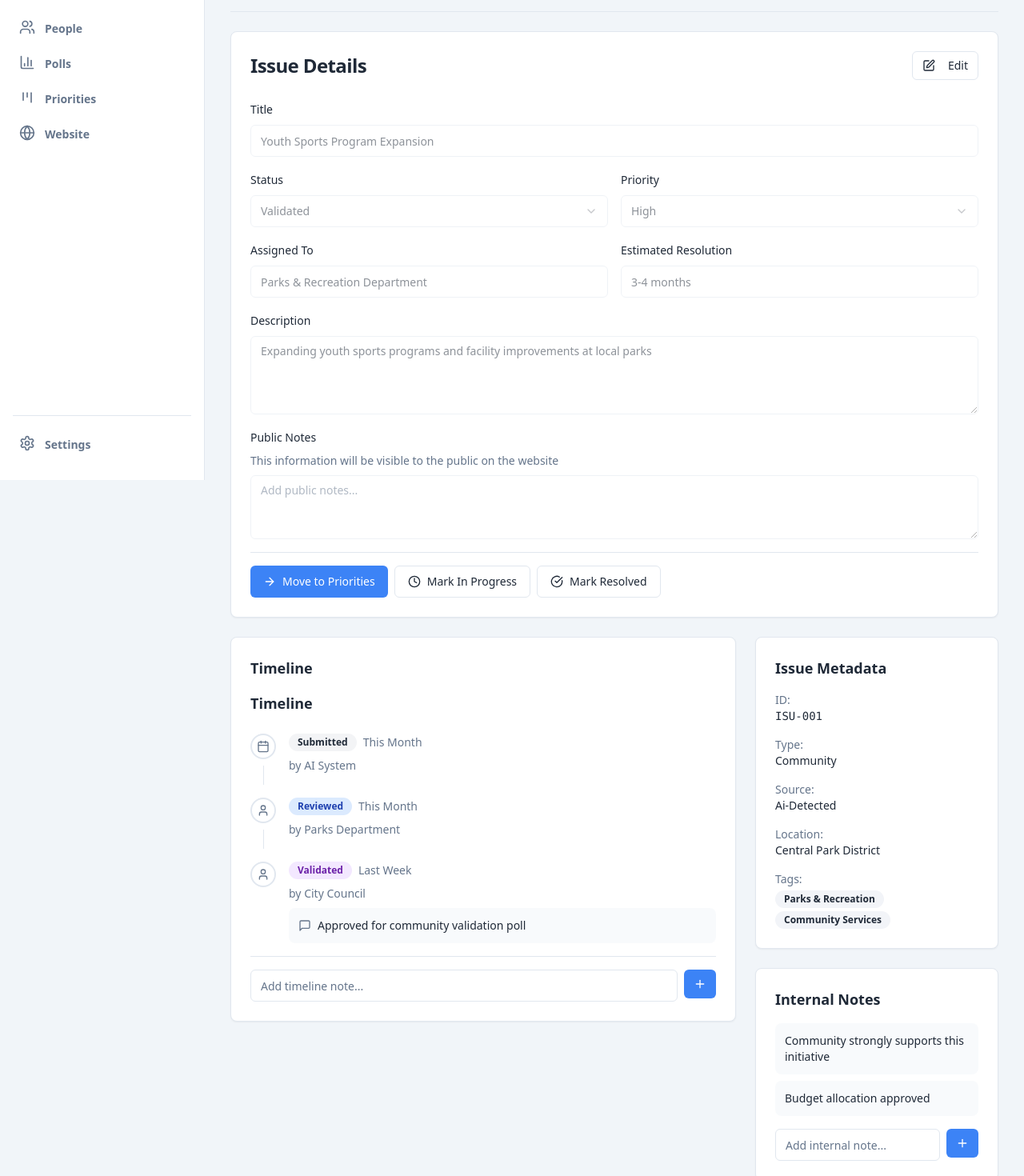
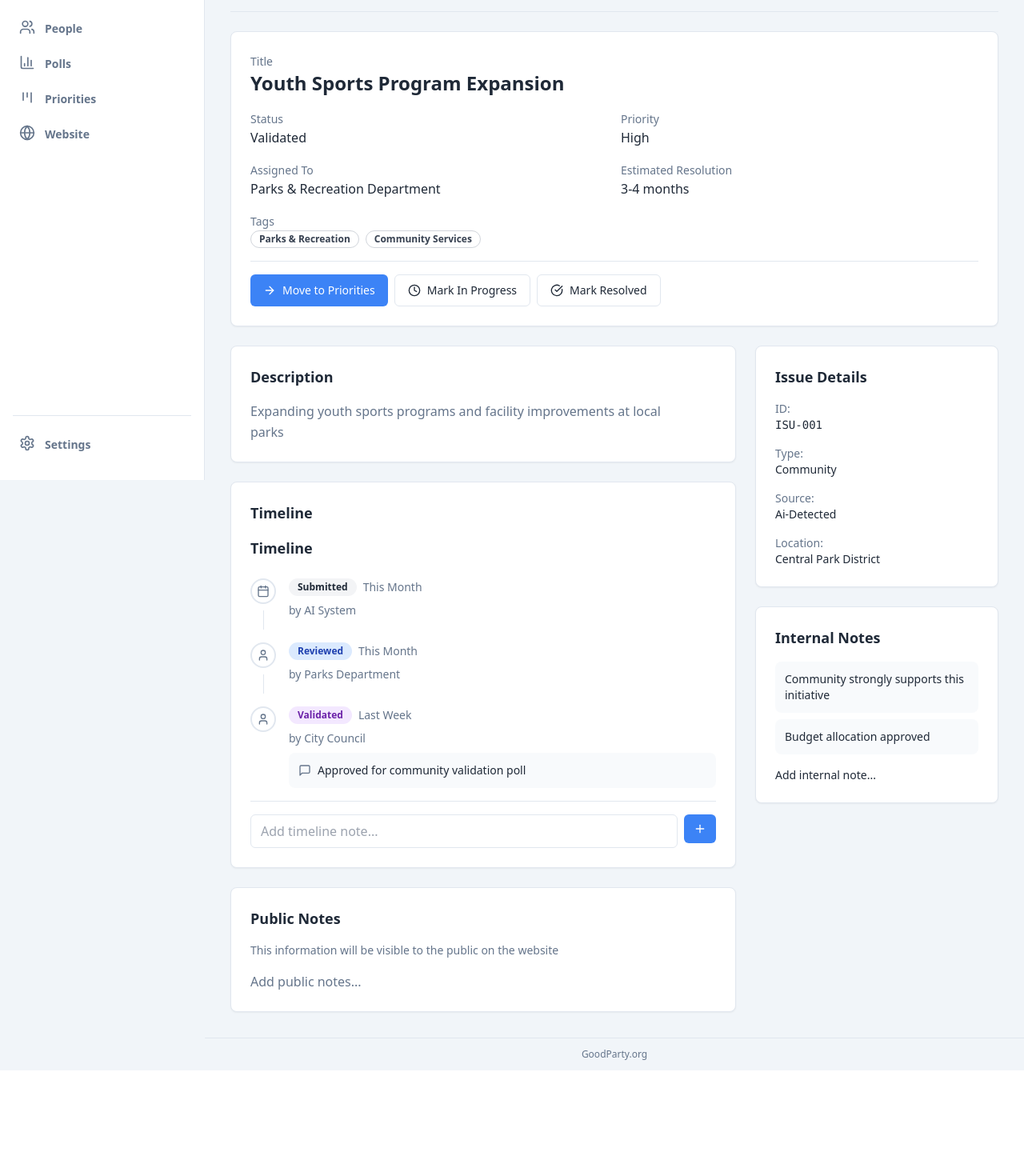
Before and after one commit to kmcost/serve-v3-current, a React (Vite) app: page /issues/v1 in a window 1280 px wide. Shown: the part 200-1670 px from the top of the page at 80% size. After the commit the page ends 1538 px from the top, so only its background shows below. Built offline with nearby package versions, Linux system fonts and the light colour scheme.

Commit message:
Reverted to commit 7e9e289089071341d7bd6a92c03a7c8ca7ea0564

```diff
--- a/src/components/issues/AdminIssueView.tsx
+++ b/src/components/issues/AdminIssueView.tsx
@@ -1,12 +1,8 @@
 
 import { useState } from 'react';
-import { Card, CardContent, CardHeader, CardTitle } from '@/components/ui/card';
+import { Card, CardContent } from '@/components/ui/card';
 import { Button } from '@/components/ui/button';
 import { Badge } from '@/components/ui/badge';
-import { Input } from '@/components/ui/input';
-import { Textarea } from '@/components/ui/textarea';
-import { Select, SelectContent, SelectItem, SelectTrigger, SelectValue } from '@/components/ui/select';
-import { Label } from '@/components/ui/label';
 import {
   ArrowRight,
   ArrowLeft,
@@ -15,12 +11,11 @@ import {
   User,
   Calendar,
   MessageSquare,
-  Plus,
-  Edit,
-  Save
+  Plus
 } from 'lucide-react';
 import { ConstituentIssue, PriorityItem } from '@/types/core';
 import { IssueTimeline } from './IssueTimeline';
+import { InlineTextEditor, InlineSelectEditor, InlineTagEditor } from './InlineEditor';
 import { updateIssue, addTimelineEntry, revertFromPriorities } from '@/services/issueService';
 import { toast } from '@/hooks/use-toast';
 
@@ -51,84 +46,29 @@ export function AdminIssueView({
   onUpdateStatus,
   onRefetch
 }: AdminIssueViewProps) {
-  const [isEditing, setIsEditing] = useState(false);
   const [isUpdating, setIsUpdating] = useState(false);
   const [newTimelineNote, setNewTimelineNote] = useState('');
 
-  // Form state
-  const [formData, setFormData] = useState({
-    title: issue.title,
-    status: issue.status || 'none',
-    priority: issue.priority || 'none',
-    assignedTo: issue.assignedTo || '',
-    estimatedResolution: issue.estimatedResolution || '',
-    description: issue.description,
-    publicNotes: ('publicNotes' in issue ? issue.publicNotes : '') || '',
-    tags: issue.tags || []
-  });
-
   const isPriorityItem = 'boardStatus' in issue;
 
-  const handleSave = async () => {
+  const handleFieldUpdate = async (field: string, value: any) => {
     setIsUpdating(true);
     try {
-      const updates: any = {};
-
-      // Only include changed fields
-      if (formData.title !== issue.title) updates.title = formData.title;
-      if (formData.status !== (issue.status || 'none')) {
-        updates.status = formData.status === 'none' ? undefined : formData.status;
-      }
-      if (formData.priority !== (issue.priority || 'none')) {
-        updates.priority = formData.priority === 'none' ? undefined : formData.priority;
-      }
-      if (formData.assignedTo !== (issue.assignedTo || '')) {
-        updates.assignedTo = formData.assignedTo || undefined;
-      }
-      if (formData.estimatedResolution !== (issue.estimatedResolution || '')) {
-        updates.estimatedResolution = formData.estimatedResolution || undefined;
-      }
-      if (formData.description !== issue.description) updates.description = formData.description;
-      if (formData.publicNotes !== (('publicNotes' in issue ? issue.publicNotes : '') || '')) {
-        updates.publicNotes = formData.publicNotes || undefined;
-      }
-      if (JSON.stringify(formData.tags) !== JSON.stringify(issue.tags || [])) {
-        updates.tags = formData.tags.length > 0 ? formData.tags : undefined;
-      }
-
-      if (Object.keys(updates).length > 0) {
-        await updateIssue(issue.id, updates);
+      await updateIssue(issue.id, { [field]: value });
       toast({
-          title: "Success",
-          description: "Issue updated successfully",
+        title: "Updated",
+        description: `${field} updated successfully`,
       });
       onRefetch();
-      }
-
-      setIsEditing(false);
     } catch (error) {
       toast({
         title: "Error",
-        description: "Failed to update issue",
+        description: `Failed to update ${field}`,
         variant: "destructive",
       });
     } finally {
       setIsUpdating(false);
     }
-  };
-
-  const handleCancel = () => {
-    setFormData({
-      title: issue.title,
-      status: issue.status || 'none',
-      priority: issue.priority || 'none',
-      assignedTo: issue.assignedTo || '',
-      estimatedResolution: issue.estimatedResolution || '',
-      description: issue.description,
-      publicNotes: ('publicNotes' in issue ? issue.publicNotes : '') || '',
-      tags: issue.tags || []
-    });
-    setIsEditing(false);
   };
 
   const handleRevertFromPriorities = async () => {
@@ -196,152 +136,70 @@ export function AdminIssueView({
 
   return (
     <div className="space-y-6">
-      {/* Main Issue Form */}
+      {/* Essential Info Card */}
       <Card>
-        <CardHeader>
-          <div className="flex flex-col sm:flex-row sm:items-center sm:justify-between gap-4">
-            <CardTitle>Issue Details</CardTitle>
-            {!isEditing ? (
-              <Button variant="outline" size="sm" onClick={() => setIsEditing(true)} className="hidden sm:flex">
-                <Edit className="h-4 w-4 mr-2" />
-                Edit
-              </Button>
-            ) : (
-              <div className="hidden sm:flex space-x-2">
-                <Button variant="outline" size="sm" onClick={handleCancel} disabled={isUpdating}>
-                  Cancel
-                </Button>
-                <Button size="sm" onClick={handleSave} disabled={isUpdating}>
-                  <Save className="h-4 w-4 mr-2" />
-                  Save
-                </Button>
-              </div>
-            )}
-          </div>
-        </CardHeader>
-        <CardContent className="space-y-4">
-          <div className="space-y-2">
-            <Label htmlFor="title">Title</Label>
-            <Input
-              id="title"
-              value={formData.title}
-              onChange={(e) => setFormData(prev => ({ ...prev, title: e.target.value }))}
-              disabled={!isEditing}
+        <CardContent className="p-6">
+          <div className="space-y-4">
+            {/* Editable Title */}
+            <div>
+              <label className="text-sm font-medium text-muted-foreground">Title</label>
+              <InlineTextEditor
+                value={issue.title}
+                onSave={(value) => handleFieldUpdate('title', value)}
+                className="text-2xl font-bold"
                 placeholder="Enter issue title..."
               />
             </div>
 
-          <div className="grid grid-cols-1 md:grid-cols-2 gap-4">
-            <div className="space-y-2">
-              <Label htmlFor="status">Status</Label>
-              <Select
-                value={formData.status}
-                onValueChange={(value) => setFormData(prev => ({ ...prev, status: value }))}
-                disabled={!isEditing}
-              >
-                <SelectTrigger>
-                  <SelectValue placeholder="Select status..." />
-                </SelectTrigger>
-                <SelectContent>
-                  {statusOptions.map(option => (
-                    <SelectItem key={option.value} value={option.value}>
-                      {option.label}
-                    </SelectItem>
-                  ))}
-                </SelectContent>
-              </Select>
+            {/* Status and Priority */}
+            <div className="grid grid-cols-2 gap-4">
+              <div>
+                <label className="text-sm font-medium text-muted-foreground">Status</label>
+                <InlineSelectEditor
+                  value={issue.status || 'none'}
+                  options={statusOptions}
+                  onSave={(value) => handleFieldUpdate('status', value === 'none' ? undefined : value)}
+                  placeholder="Select status..."
+                />
               </div>
-
-            <div className="space-y-2">
-              <Label htmlFor="priority">Priority</Label>
-              <Select
-                value={formData.priority}
-                onValueChange={(value) => setFormData(prev => ({ ...prev, priority: value }))}
-                disabled={!isEditing}
-              >
-                <SelectTrigger>
-                  <SelectValue placeholder="Select priority..." />
-                </SelectTrigger>
-                <SelectContent>
-                  {priorityOptions.map(option => (
-                    <SelectItem key={option.value} value={option.value}>
-                      {option.label}
-                    </SelectItem>
-                  ))}
-                </SelectContent>
-              </Select>
+              <div>
+                <label className="text-sm font-medium text-muted-foreground">Priority</label>
+                <InlineSelectEditor
+                  value={issue.priority || 'none'}
+                  options={priorityOptions}
+                  onSave={(value) => handleFieldUpdate('priority', value === 'none' ? undefined : value)}
+                  placeholder="Select priority..."
+                />
               </div>
             </div>
 
-          <div className="grid grid-cols-1 md:grid-cols-2 gap-4">
-            <div className="space-y-2">
-              <Label htmlFor="assignedTo">Assigned To</Label>
-              <Input
-                id="assignedTo"
-                value={formData.assignedTo}
-                onChange={(e) => setFormData(prev => ({ ...prev, assignedTo: e.target.value }))}
-                disabled={!isEditing}
+            {/* Assignment and Timeline */}
+            <div className="grid grid-cols-2 gap-4">
+              <div>
+                <label className="text-sm font-medium text-muted-foreground">Assigned To</label>
+                <InlineTextEditor
+                  value={issue.assignedTo || ''}
+                  onSave={(value) => handleFieldUpdate('assignedTo', value)}
                   placeholder="Assign to department..."
                 />
               </div>
-
-            <div className="space-y-2">
-              <Label htmlFor="estimatedResolution">Estimated Resolution</Label>
-              <Input
-                id="estimatedResolution"
-                value={formData.estimatedResolution}
-                onChange={(e) => setFormData(prev => ({ ...prev, estimatedResolution: e.target.value }))}
-                disabled={!isEditing}
+              <div>
+                <label className="text-sm font-medium text-muted-foreground">Estimated Resolution</label>
+                <InlineTextEditor
+                  value={issue.estimatedResolution || ''}
+                  onSave={(value) => handleFieldUpdate('estimatedResolution', value)}
                   placeholder="e.g., 2-3 weeks"
                 />
               </div>
             </div>
 
-          <div className="space-y-2">
-            <Label htmlFor="description">Description</Label>
-            <Textarea
-              id="description"
-              value={formData.description}
-              onChange={(e) => setFormData(prev => ({ ...prev, description: e.target.value }))}
-              disabled={!isEditing}
-              placeholder="Enter issue description..."
-              rows={4}
+            {/* Tags */}
+            <div>
+              <label className="text-sm font-medium text-muted-foreground">Tags</label>
+              <InlineTagEditor
+                tags={issue.tags || []}
+                onSave={(tags) => handleFieldUpdate('tags', tags)}
               />
-          </div>
-
-          <div className="space-y-2">
-            <Label htmlFor="publicNotes">Public Notes</Label>
-            <p className="text-sm text-muted-foreground">
-              This information will be visible to the public on the website
-            </p>
-            <Textarea
-              id="publicNotes"
-              value={formData.publicNotes}
-              onChange={(e) => setFormData(prev => ({ ...prev, publicNotes: e.target.value }))}
-              disabled={!isEditing}
-              placeholder="Add public notes..."
-              rows={3}
-            />
-          </div>
-
-          {/* Mobile buttons */}
-          <div className="flex sm:hidden justify-end">
-            {!isEditing ? (
-              <Button variant="outline" size="sm" onClick={() => setIsEditing(true)} className="w-full">
-                <Edit className="h-4 w-4 mr-2" />
-                Edit
-              </Button>
-            ) : (
-              <div className="flex space-x-2 w-full">
-                <Button variant="outline" size="sm" onClick={handleCancel} disabled={isUpdating} className="flex-1">
-                  Cancel
-                </Button>
-                <Button size="sm" onClick={handleSave} disabled={isUpdating} className="flex-1">
-                  <Save className="h-4 w-4 mr-2" />
-                  Save
-                </Button>
-              </div>
-            )}
             </div>
 
             {/* Quick Actions */}
@@ -380,12 +238,29 @@ export function AdminIssueView({
                 Mark Resolved
               </Button>
             </div>
+          </div>
         </CardContent>
       </Card>
 
-      {/* Timeline and Sidebar */}
+      {/* Main Content */}
       <div className="grid grid-cols-1 lg:grid-cols-3 gap-6">
         <div className="lg:col-span-2 space-y-6">
+          {/* Description */}
+          <Card>
+            <CardContent className="p-6">
+              <div className="space-y-4">
+                <h2 className="text-lg font-semibold">Description</h2>
+                <InlineTextEditor
+                  value={issue.description}
+                  onSave={(value) => handleFieldUpdate('description', value)}
+                  multiline
+                  placeholder="Enter issue description..."
+                  className="text-muted-foreground leading-relaxed"
+                />
+              </div>
+            </CardContent>
+          </Card>
+
           {/* Timeline */}
           <Card>
             <CardContent className="p-6">
@@ -396,10 +271,12 @@ export function AdminIssueView({
                 {/* Add Timeline Entry */}
                 <div className="border-t pt-4">
                   <div className="flex gap-2">
-                    <Input
+                    <input
+                      type="text"
                       value={newTimelineNote}
                       onChange={(e) => setNewTimelineNote(e.target.value)}
                       placeholder="Add timeline note..."
+                      className="flex-1 px-3 py-2 border rounded-md"
                       onKeyPress={(e) => e.key === 'Enter' && handleAddTimelineEntry()}
                     />
                     <Button onClick={handleAddTimelineEntry} size="sm">
@@ -410,15 +287,34 @@ export function AdminIssueView({
               </div>
             </CardContent>
           </Card>
+
+          {/* Public Notes */}
+          <Card>
+            <CardContent className="p-6">
+              <div className="space-y-4">
+                <h2 className="text-lg font-semibold">Public Notes</h2>
+                <p className="text-sm text-muted-foreground">
+                  This information will be visible to the public on the website
+                </p>
+                <InlineTextEditor
+                  value={('publicNotes' in issue ? issue.publicNotes : '') || ''}
+                  onSave={(value) => handleFieldUpdate('publicNotes', value)}
+                  multiline
+                  placeholder="Add public notes..."
+                  className="text-muted-foreground leading-relaxed"
+                />
+              </div>
+            </CardContent>
+          </Card>
         </div>
 
         {/* Sidebar */}
         <div className="space-y-6">
-          {/* Issue Metadata */}
+          {/* Issue Details */}
           <Card>
             <CardContent className="p-6">
               <div className="space-y-4">
-                <h2 className="text-lg font-semibold">Issue Metadata</h2>
+                <h2 className="text-lg font-semibold">Issue Details</h2>
                 <div className="grid grid-cols-1 gap-4 text-sm">
                   <div>
                     <span className="text-muted-foreground">ID:</span>
@@ -436,18 +332,6 @@ export function AdminIssueView({
                     <div>
                       <span className="text-muted-foreground">Location:</span>
                       <div className="font-medium">{issue.location}</div>
-                    </div>
-                  )}
-                  {issue.tags && issue.tags.length > 0 && (
-                    <div>
-                      <span className="text-muted-foreground">Tags:</span>
-                      <div className="flex flex-wrap gap-1 mt-1">
-                        {issue.tags.map((tag) => (
-                          <Badge key={tag} variant="secondary" className="text-xs">
-                            {tag}
-                          </Badge>
-                        ))}
-                      </div>
                     </div>
                   )}
                 </div>
@@ -489,62 +373,15 @@ export function AdminIssueView({
                     </div>
                   ))}
                 </div>
-                <div className="flex gap-2">
-                  <Input
-                    value={newTimelineNote}
-                    onChange={(e) => setNewTimelineNote(e.target.value)}
+                <InlineTextEditor
+                  value=""
+                  onSave={(value) => {
+                    const currentNotes = issue.internalNotes || [];
+                    handleFieldUpdate('internalNotes', [...currentNotes, value]);
+                  }}
                   placeholder="Add internal note..."
-                    onKeyPress={(e) => {
-                      if (e.key === 'Enter') {
-                        if (newTimelineNote.trim()) {
-                          const currentNotes = issue.internalNotes || [];
-                          updateIssue(issue.id, { internalNotes: [...currentNotes, newTimelineNote] })
-                            .then(() => {
-                              setNewTimelineNote('');
-                              onRefetch();
-                              toast({
-                                title: "Note added",
-                                description: "Internal note added successfully",
-                              });
-                            })
-                            .catch(() => {
-                              toast({
-                                title: "Error",
-                                description: "Failed to add internal note",
-                                variant: "destructive",
-                              });
-                            });
-                        }
-                      }
-                    }}
+                  className="text-sm"
                 />
-                  <Button
-                    onClick={() => {
-                      if (newTimelineNote.trim()) {
-                        const currentNotes = issue.internalNotes || [];
-                        updateIssue(issue.id, { internalNotes: [...currentNotes, newTimelineNote] })
-                          .then(() => {
-                            setNewTimelineNote('');
-                            onRefetch();
-                            toast({
-                              title: "Note added",
-                              description: "Internal note added successfully",
-                            });
-                          })
-                          .catch(() => {
-                            toast({
-                              title: "Error",
-                              description: "Failed to add internal note",
-                              variant: "destructive",
-                            });
-                          });
-                      }
-                    }}
-                    size="sm"
-                  >
-                    <Plus className="h-4 w-4" />
-                  </Button>
-                </div>
               </div>
             </CardContent>
           </Card>
--- a/src/components/issues/PublicIssueView.tsx
+++ b/src/components/issues/PublicIssueView.tsx
@@ -50,7 +50,33 @@ export function PublicIssueView({ issue }: PublicIssueViewProps) {
 
   return (
     <div className="space-y-6 max-w-4xl mx-auto">
-      {/* Status Badge - only show if status exists */}
+      {/* Header */}
+      <div className="space-y-4">
+        <div className="flex items-center gap-2 text-sm text-muted-foreground">
+          <Badge variant="outline" className="font-mono">
+            {issue.uniqueId}
+          </Badge>
+          <span>•</span>
+          <div className="flex items-center gap-1">
+            <Calendar className="h-4 w-4" />
+            <span>Reported {formatRelativeTime(issue.createdAt)}</span>
+          </div>
+          {issue.location && (
+            <>
+              <span>•</span>
+              <div className="flex items-center gap-1">
+                <MapPin className="h-4 w-4" />
+                <span>{issue.location}</span>
+              </div>
+            </>
+          )}
+        </div>
+
+        <h1 className="text-3xl font-bold text-foreground">
+          {issue.title}
+        </h1>
+
+        {/* Status Badge */}
         {statusInfo && (
           <div className="flex items-center gap-3">
             <Badge className={`${statusInfo.color} gap-2`}>
@@ -62,6 +88,7 @@ export function PublicIssueView({ issue }: PublicIssueViewProps) {
             </span>
           </div>
         )}
+      </div>
 
       {/* Main Content */}
       <div className="grid grid-cols-1 lg:grid-cols-3 gap-6">
```
Lines whose indentation alone changed are shown as unchanged.
